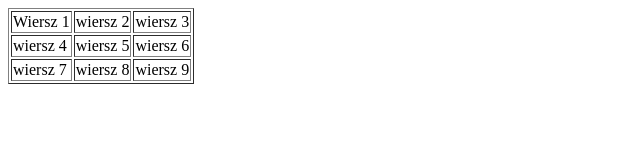
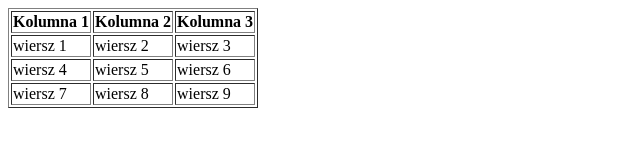
Before and after one commit to bnapiorkowski/Zadanie10html, a plain HTML site: page index.html in a window 1280 px wide. Shown: the whole page, without its empty margins (0-640 px from the left). Drawn offline with Linux system fonts and the light colour scheme.

Commit message:
Poprawione zadanie 10

```diff
--- a/index.html
+++ b/index.html
@@ -8,8 +8,14 @@
 </head>
 <body>
     <table border="1">
+        <thead>
+            <th>Kolumna 1</th>
+            <th>Kolumna 2</th>
+            <th>Kolumna 3</th>
+        </thead>
+        <tbody>
         <tr>
-            <td>Wiersz 1</td>
+            <td>wiersz 1</td>
             <td>wiersz 2</td>
             <td>wiersz 3</td>
         </tr>
@@ -23,7 +29,7 @@
             <td>wiersz 8</td>
             <td>wiersz 9</td>
         </tr>
-
+        </tbody>
             </table>
 </body>
 </html>
```
